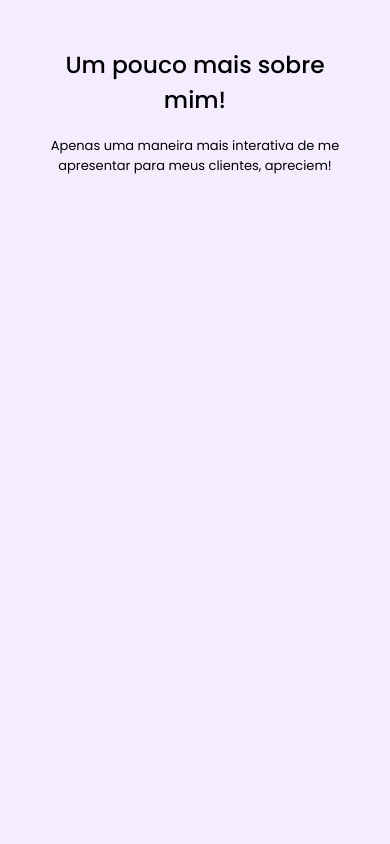
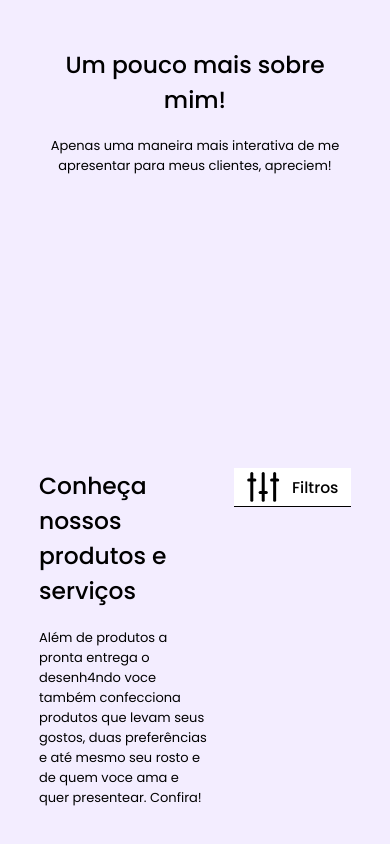
Before and after one commit to leoleodev/desenh4ndo_voce, a React (Vite) app: page / in a window 390 px wide. Shown: the part 1324-2168 px from the top of the page. Before the commit the page ends 1688 px from the top, so only its background shows below. Built offline with nearby package versions, Linux system fonts and the light colour scheme.

Commit message:
start section services

```diff
--- /dev/null
+++ b/src/components/ServicesSection.tsx
@@ -0,0 +1,27 @@
+import iconFilter from '../images/icons/filter.svg'
+
+import Styles from '../styles/modules/ServicesSection.module.css'
+
+export function ServicesSection(){
+    return(
+        <section className={Styles.ServicesSectionContainer}>
+            <div className={Styles.info}>
+                <div className={Styles.texts}>
+                    <h2>Conheça nossos produtos e serviços</h2>
+                    <h4>
+                        Além de produtos a pronta entrega o desenh4ndo voce
+                        também confecciona produtos que levam seus gostos, duas
+                        preferências e até mesmo seu rosto e de quem voce ama
+                        e quer presentear. <span>Confira!</span>
+                    </h4>
+                </div>
+                <button className={Styles.filter}>
+                    <img src={iconFilter} alt="Ícone de filtro" />
+                    <h3>Filtros</h3>
+                </button>
+            </div>
+
+            <div className={Styles.cards}></div>
+        </section>
+    );
+}
--- a/src/pages/App.tsx
+++ b/src/pages/App.tsx
@@ -1,6 +1,7 @@
 import { HeaderBar } from "../components/HeaderBar"
 import { HeaderMain } from "../components/HeaderMain"
 import { MovieSection } from "../components/MovieSection"
+import { ServicesSection } from "../components/ServicesSection"
 
 function App() {
 
@@ -25,10 +26,12 @@ function App() {
           </div>
         </section>
 
-        <section className="widthContainerMain"></section>
+        <section className="section2">
+          <ServicesSection />
+        </section>
 
-        <section className="section2">
-          <div className="widthContainerMain">
+        <section className="section3">
+          <div className="widthContainerMain3">
 
           </div>
         </section>
--- a/src/styles/global.css
+++ b/src/styles/global.css
@@ -131,3 +131,14 @@ main{
 
     gap: 1rem;
 }
+
+.section2{
+    width: 80%;
+    height: auto;
+
+    display: flex;
+    flex-direction: column;
+    align-items: center;
+    justify-content: center;
+
+}
--- a/src/styles/modules/MovieSection.module.css
+++ b/src/styles/modules/MovieSection.module.css
@@ -48,6 +48,7 @@ h2{
 
     iframe{
         height: 50rem;
+        box-shadow: -15px 15px 0 var(--purpleButton);
     }
     .text{
             text-align: center;
@@ -56,10 +57,15 @@ h2{
 }
 @media(max-width: 720px){
 
-
+    iframe{
+        box-shadow: -10px 10px 0 var(--purpleButton);
+    }
 
 }
 @media(max-width: 600px){
 
+    iframe{
+        box-shadow: -8px 8px 0 var(--purpleButton);
+    }
 
 }
--- /dev/null
+++ b/src/styles/modules/ServicesSection.module.css
@@ -0,0 +1,61 @@
+
+.ServicesSectionContainer{
+    width: 100%;
+    height: 100vh;
+
+    display: flex;
+    flex-direction: column;
+    align-items: center;
+    justify-content: space-between;
+
+    margin-top: 8rem;
+}
+
+.info{
+    width: 100%;
+
+    display: flex;
+    align-items: flex-start;
+    justify-content: space-between;
+}
+.texts{
+    width: 60%;
+
+    display: flex;
+    flex-direction: column;
+    align-items: flex-start;
+    justify-content: center;
+}
+.texts h2{
+    margin-bottom: 1.5rem;
+}
+.texts h4{
+    max-width: 90%;
+}
+
+button.filter{
+
+    width: 9rem;
+    height: 3rem;
+
+    background: white;
+
+    border: none;
+
+    display: flex;
+    align-items: center;
+    justify-content: space-evenly;
+
+    border-bottom: 1px solid #000;
+
+}
+button.filter h3{
+    font-size: 1.2rem;
+    font-weight: 500;
+}
+
+button.filter:hover{
+    cursor: pointer;
+
+    transform: scale(1.05);
+}
```
Also changed, not shown: src/images/icons/filter.svg.
